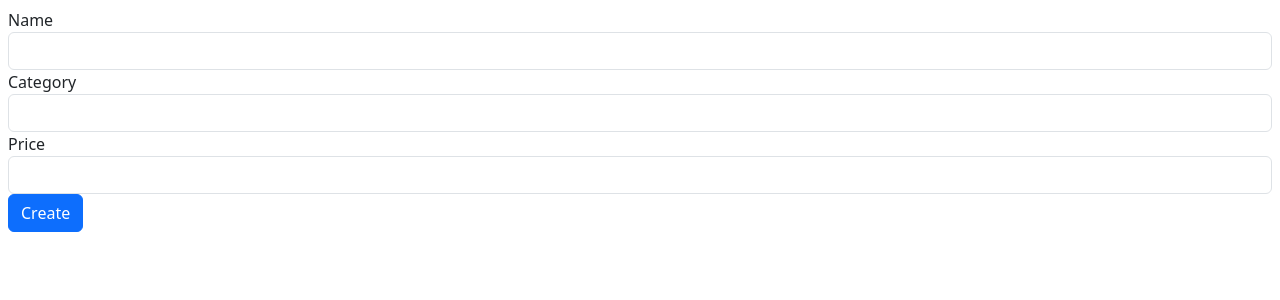
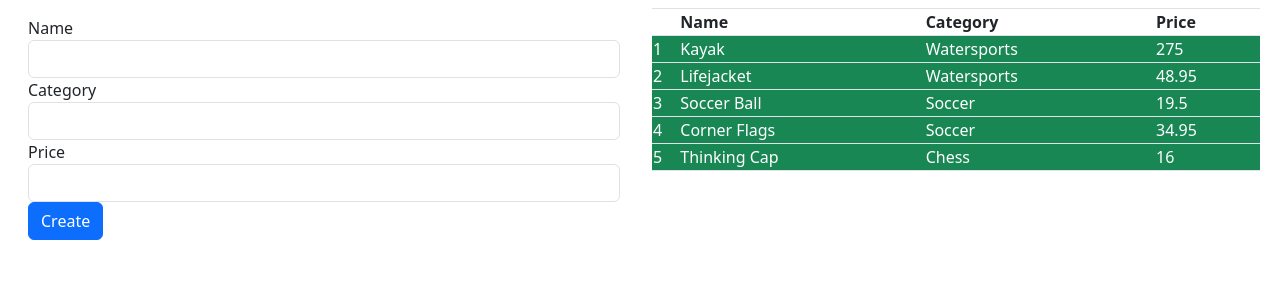
Before and after one commit to dmyers82/AngularProjects, an Angular app in the folder AngularPartII/Chapter 14 Using Events and Forms/eventsforms/: page / in a window 1280 px wide. Shown: the top 300 px of the page. Built offline with nearby package versions, Linux system fonts and the light colour scheme.

Commit message:
Customer directive

```diff
--- a/AngularPartII/Chapter 14 Using Events and Forms/eventsforms/src/app/app.module.ts
+++ b/AngularPartII/Chapter 14 Using Events and Forms/eventsforms/src/app/app.module.ts
@@ -1,13 +1,14 @@
 import { BrowserModule } from '@angular/platform-browser';
 import { NgModule } from '@angular/core';
 import { FormsModule, ReactiveFormsModule } from "@angular/forms";
+import { PaAttrDirective } from "./attr. directive";
 
 // import { AppComponent } from './app.component';
 import { ProductComponent } from "./component";
 
 @NgModule({
   imports: [BrowserModule, FormsModule, ReactiveFormsModule],
-  declarations: [ProductComponent],
+  declarations: [ProductComponent, PaAttrDirective],
   bootstrap: [ProductComponent],
   providers: []
 })
--- /dev/null
+++ b/AngularPartII/Chapter 14 Using Events and Forms/eventsforms/src/app/attr. directive.ts
@@ -0,0 +1,12 @@
+import { Directive, ElementRef } from "@angular/core";
+
+@Directive({
+    selector: "[pa-attr]",
+})
+
+export class PaAttrDirective {
+    constructor(element: ElementRef) {
+        element.nativeElement.classList.add("bg-success", "text-white");
+        console.log("element.nativeElement.classList - " + element.nativeElement.OuterHTML);
+    }
+}
--- a/AngularPartII/Chapter 14 Using Events and Forms/eventsforms/src/app/component.ts
+++ b/AngularPartII/Chapter 14 Using Events and Forms/eventsforms/src/app/component.ts
@@ -29,60 +29,15 @@ export class ProductComponent {
 
     addProduct(p: Product) {
         console.log("New Product: " + this.jsonProduct);
+        this.model.saveProduct(p);
     }
 
-    /* getValidationMessages(state: any, thingName?: string) {
-        let thing: string = state.path || thingName;
-        let messages: string[] = [];
-        if (state.errors) {
-            for (let errorName in state.errors) {
-                console.log("getValidationMessages - " + errorName);
-                switch (errorName) {
-                    case "required":
-                        messages.push(`You must enter a ${thing}`);
-                        break;
-                    case "minlength":
-                        messages.push(`A ${thing} must be at least
-                            ${state.errors['minlength'].requiredLength}
-                            characters`);
-                            break;
-                    case "pattern":
-                        messages.push(`The ${thing} contains
-                            illegal characters`);
-                        break;
-                    }
-                }
-            }
-            return messages;
-    } */
 
     formSubmitted: boolean = false;
 
     submitForm() {
-        Object.keys(this.formGroup.controls)
-            .forEach(c => this.newProduct[c] = this.formGroup.controls[c].value);
-
-        for (let i = 0; i < 2; i++)
-        {
-            console.log("submitForm controls: " + i);
-            //console.log("submitForm controls: " + this.formGroup.controls[i].value);
-        }
-
-        this.formSubmitted = true;
-        if (this.formGroup.valid) {
-            this.addProduct(this.newProduct);
-            this.newProduct = new Product();
-            this.formGroup.reset();
-            this.formSubmitted = false;
-        }
+        /* Object.keys(this.formGroup.controls)
+            .forEach(c => this.newProduct[c] = this.formGroup.controls[c].value); */
+        this.addProduct(this.newProduct);
     }
-
-    /* getFormValidationMessages(form: NgForm): string[] {
-        let messages: string[] = [];
-        Object.keys(form.controls).forEach(k => {
-        this.getValidationMessages(form.controls[k], k)
-        .forEach(m => messages.push(m));
-        });
-        return messages;
-    } */
 }
--- a/AngularPartII/Chapter 14 Using Events and Forms/eventsforms/src/app/template.html
+++ b/AngularPartII/Chapter 14 Using Events and Forms/eventsforms/src/app/template.html
@@ -3,33 +3,37 @@
     input.ng-dirty.ng-valid { border: 2px solid #6bc502 }
 </style>
 
-<form class="m-2" novalidate [formGroup]="formGroup" (ngSubmit)="submitForm()">
-    <div class="bg-danger text-white p-2 mb-2"
-        *ngIf="formSubmitted && formGroup.invalid">
-            There are problems with the form
-        <ul>
-            <li *ngFor="let error of formGroup.getFormValidationMessages()">
-            {{error}}
-            </li>
-        </ul>
+<div class="row m-2">
+    <div class="col-6">
+        <form class="m-2" novalidate (ngSubmit)="submitForm()">
+            <div class="form-group">
+                <label>Name</label>
+                <input class="form-control" name="name" [(ngModel)]="newProduct.name" />
+            </div>
+
+            <div class="form-group">
+                <label>Category</label>
+                <input class="form-control" name="category" [(ngModel)]="newProduct.category" />
+            </div>
+
+            <div class="form-group">
+                    <label>Price</label>
+                    <input class="form-control" name="price" [(ngModel)]="newProduct.price" />
+            </div>
+
+            <button class="btn btn-primary" type="submit">Create</button>
+        </form>
     </div>
+    <div class="col-6">
 
-    <div class="form-group" *ngFor="let control of formGroup.productControls">
-        <label>{{control.label}}</label>
-        <input class="form-control"
-            name="{{control.modelProperty}}"
-            formControlName="{{control.modelProperty}}" />
-        <ul class="text-danger list-unstyled"
-            *ngIf="(formSubmitted || control.dirty) && control.invalid">
-            <li *ngFor="let error of control.getValidationMessages()">
-                {{error}}
-            </li>
-        </ul>
+        <table class="table table-sm table-bordered table-striped">
+            <tr><th></th><th>Name</th><th>Category</th><th>Price</th></tr>
+            <tr *ngFor="let item of getProducts(); let i = index" pa-attr>
+                <td>{{i + 1}}</td>
+                <td>{{item.name}}</td>
+                <td>{{item.category}}</td>
+                <td>{{item.price}}</td>
+            </tr>
+        </table>
     </div>
-
-    <button class="btn btn-primary" type="submit"
-        [disabled]="formSubmitted && formGroup.invalid"
-        [class.btn-secondary]="formSubmitted && formGroup.invalid">
-            Create
-    </button>
-</form>
+</div>
```
